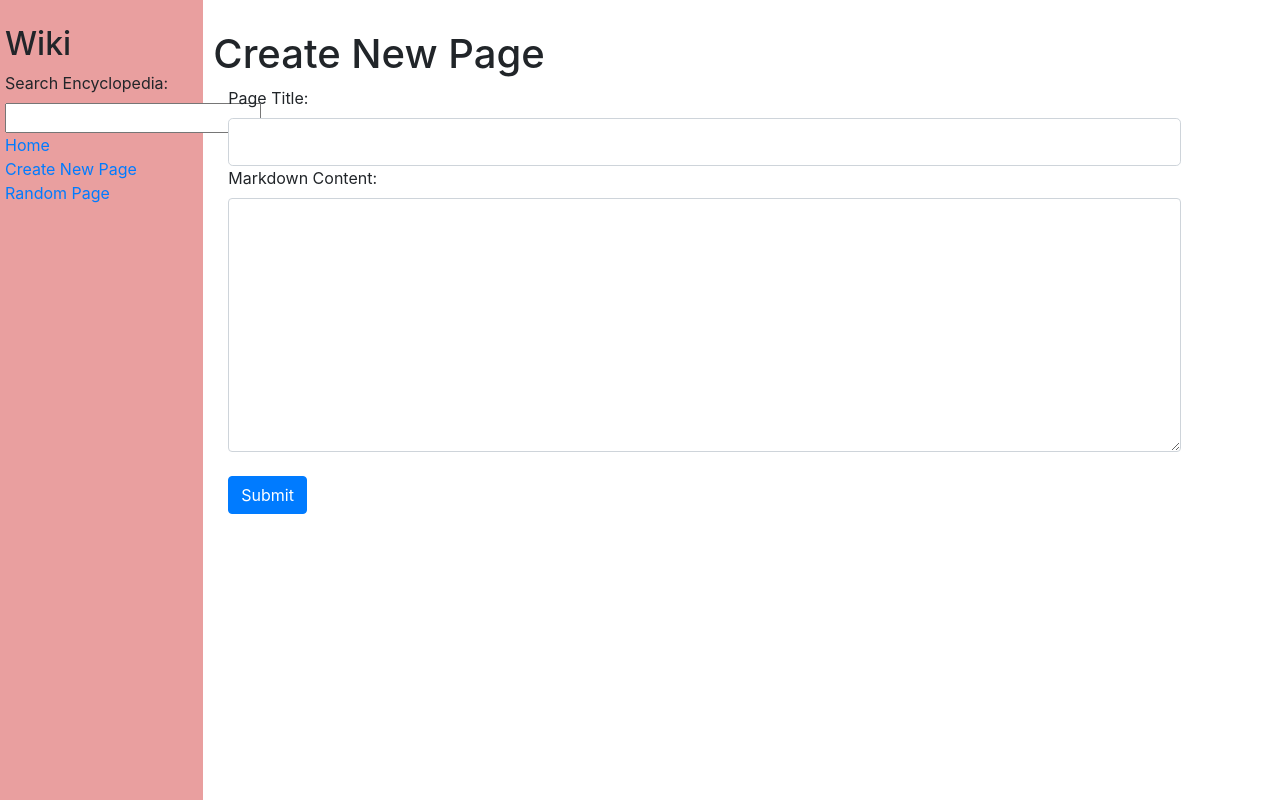
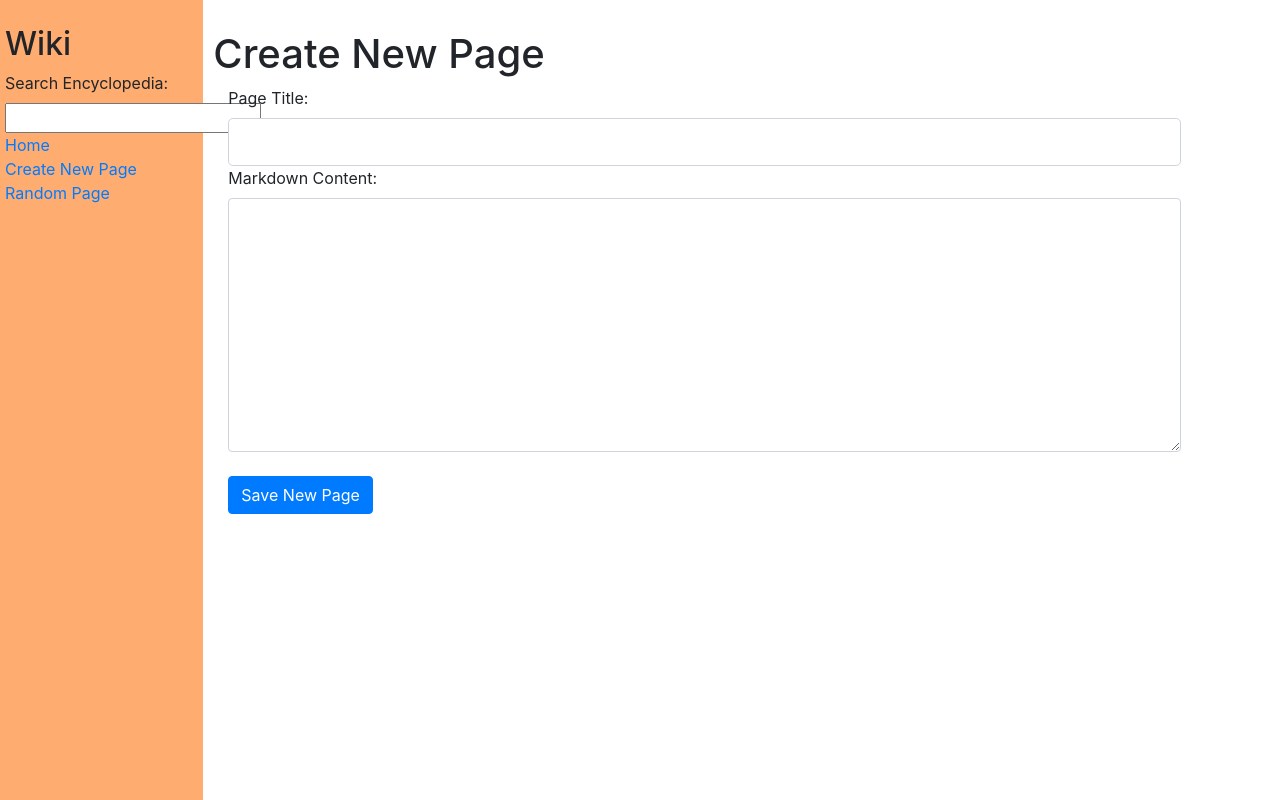
Before and after one commit to stefanoroque/CS50-Project-1, a Django app: page /create in a window 1280 px wide. Run offline with Django 3.2, Linux system fonts and the light colour scheme; some libraries are stand-ins or nearby versions.

Commit message:
commenting and code clean up

```diff
--- a/wiki/encyclopedia/static/encyclopedia/styles.css
+++ b/wiki/encyclopedia/static/encyclopedia/styles.css
@@ -28,7 +28,7 @@ textarea {
 }
 
 .sidebar {
-    background-color: #e99f9f;
+    background-color: #ffac70;
     height: 100vh;
     padding: 20px;
 }
--- a/wiki/encyclopedia/templates/encyclopedia/create.html
+++ b/wiki/encyclopedia/templates/encyclopedia/create.html
@@ -12,7 +12,7 @@
             {% csrf_token %}
             {{ create_form }}
             <br>
-            <button type="submit" class="btn btn-primary">Submit</button>
+            <button type="submit" class="btn btn-primary">Save New Page</button>
         </form>
     </div>
 
```
Also changed, not shown: wiki/encyclopedia/views.py (+7 -13 lines), wiki/entries/Git.md (line endings or trailing spaces).
